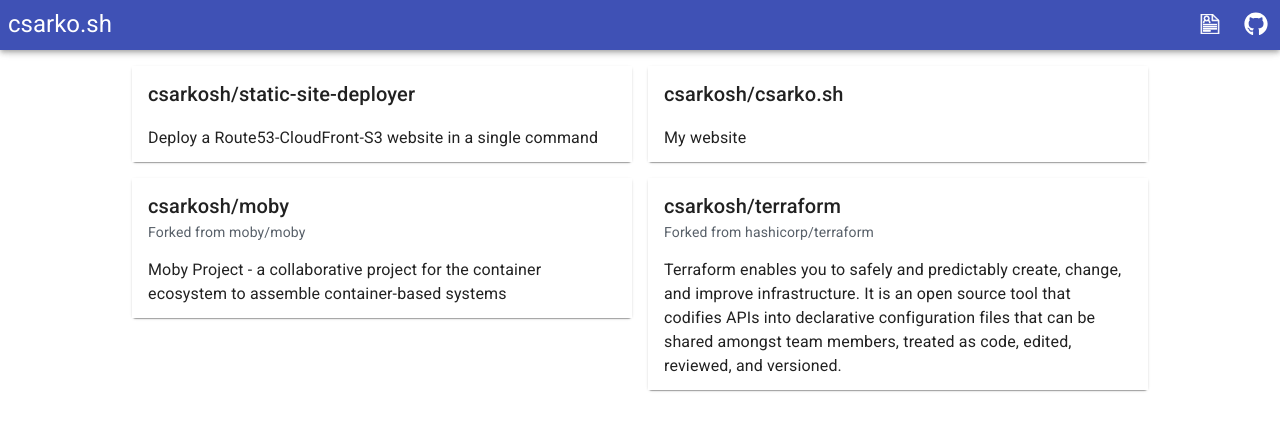
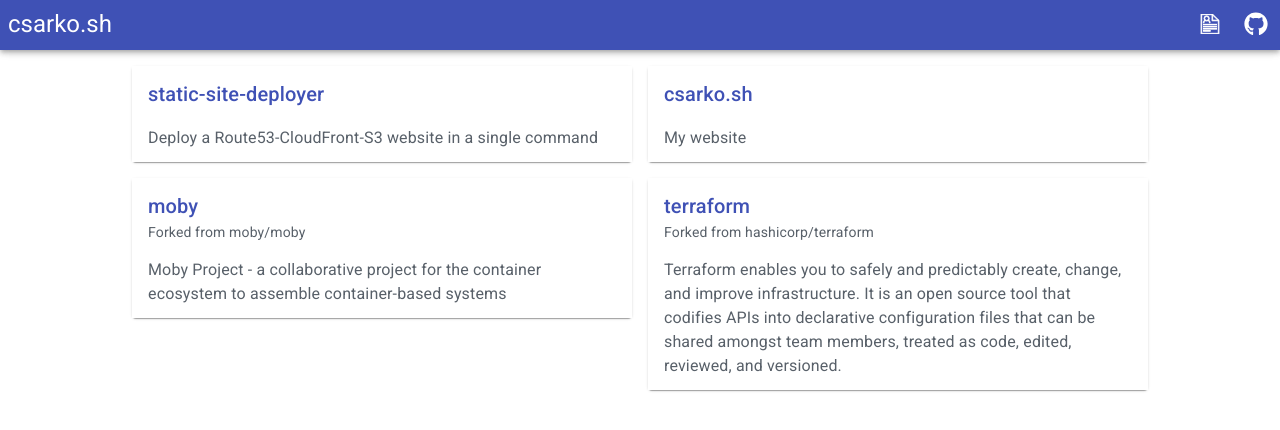
Before and after one commit to csarkosh/readme-viewer, a React (Create React App) app: page / in a window 1280 px wide. Shown: the top 430 px of the page. Built offline with nearby package versions, Linux system fonts and the light colour scheme.

Commit message:
Update <ProjectCard /> styling and heading

```diff
--- a/src/App.js
+++ b/src/App.js
@@ -89,11 +89,12 @@
 
                 { this.state.repos &&
                     <Grid className={classes.reposContainer} container justify="center" spacing={2}>
-                        {this.state.repos.map(({ description, isFork, nameWithOwner, parent }) => (
-                            <Grid key={nameWithOwner} item>
+                        {this.state.repos.map(({ description, name, parent, url }) => (
+                            <Grid key={name} item>
                                 <ProjectCard
                                     description={description}
-                                    repoName={nameWithOwner}
+                                    repoName={name}
+                                    repoUrl={url}
                                     parent={!parent ? undefined : { name: parent.nameWithOwner, url: parent.url }}
                                 />
                             </Grid>
--- a/src/components/ProjectCard.js
+++ b/src/components/ProjectCard.js
@@ -4,6 +4,7 @@
 
 const styles = () => ({
     expansionPanelRoot: {
+        color: '#586069',
         width: 500,
         '@media (max-width: 550px)': {
             width: '85vw'
@@ -21,11 +22,18 @@
             color: '#586069',
         },
         '& a:hover': {
-            color: 'blue'
+            color: '#3f51b5'
         }
     },
     titleItem: {
-        marginBottom: 16
+        marginBottom: 16,
+        '& > h6 > a': {
+            color: '#3f51b5',
+            textDecoration: 'none',
+            '&:hover': {
+                textDecoration: 'underline'
+            }
+        }
     },
     undisabled: {
         backgroundColor: 'white !important',
@@ -34,13 +42,13 @@
     }
 })
 
-const ProjectCard = ({ classes, description, parent, repoName }) => {
+const ProjectCard = ({ classes, description, parent, repoName, repoUrl }) => {
     return (
         <ExpansionPanel classes={{ root: classes.expansionPanelRoot, disabled: classes.undisabled }} disabled expanded={false}>
             <ExpansionPanelSummary classes={{ root: classes.expansionPanelSummaryRoot, disabled: classes.undisabled }}>
                 <Grid container direction="column">
                     <Grid className={classes.titleItem} item>
-                        <Typography variant="h6">{repoName}</Typography>
+                        <Typography variant="h6"><a href={repoUrl}>{repoName}</a></Typography>
                         { parent && (
                             <React.Fragment>
                                 <Typography className={classes.forkedFrom} variant="body2">
```
